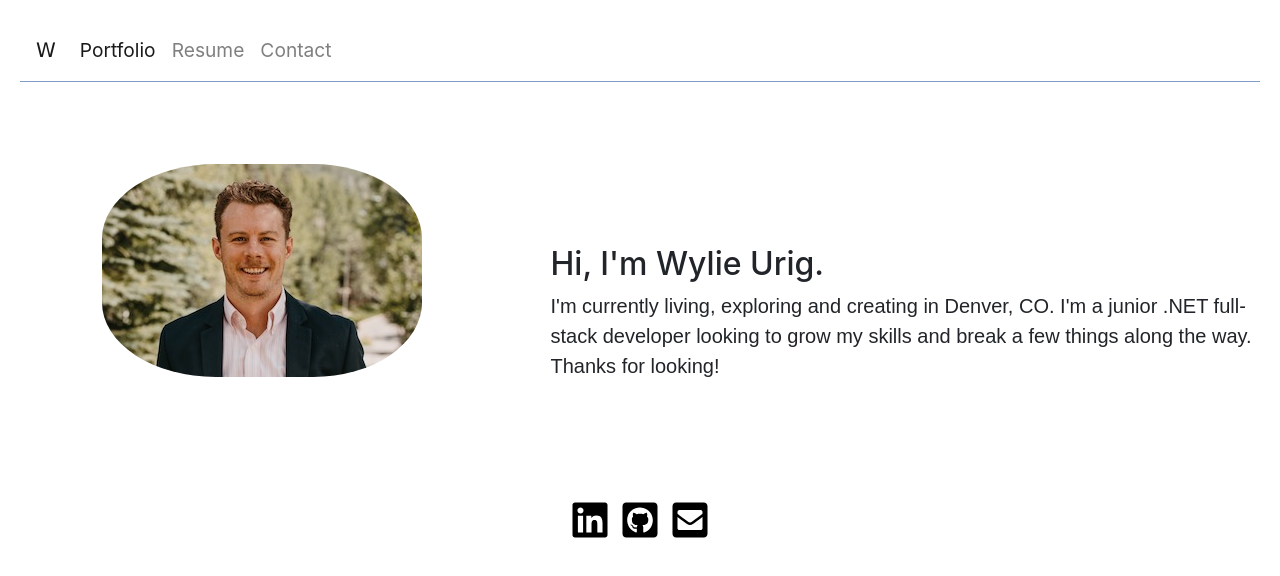
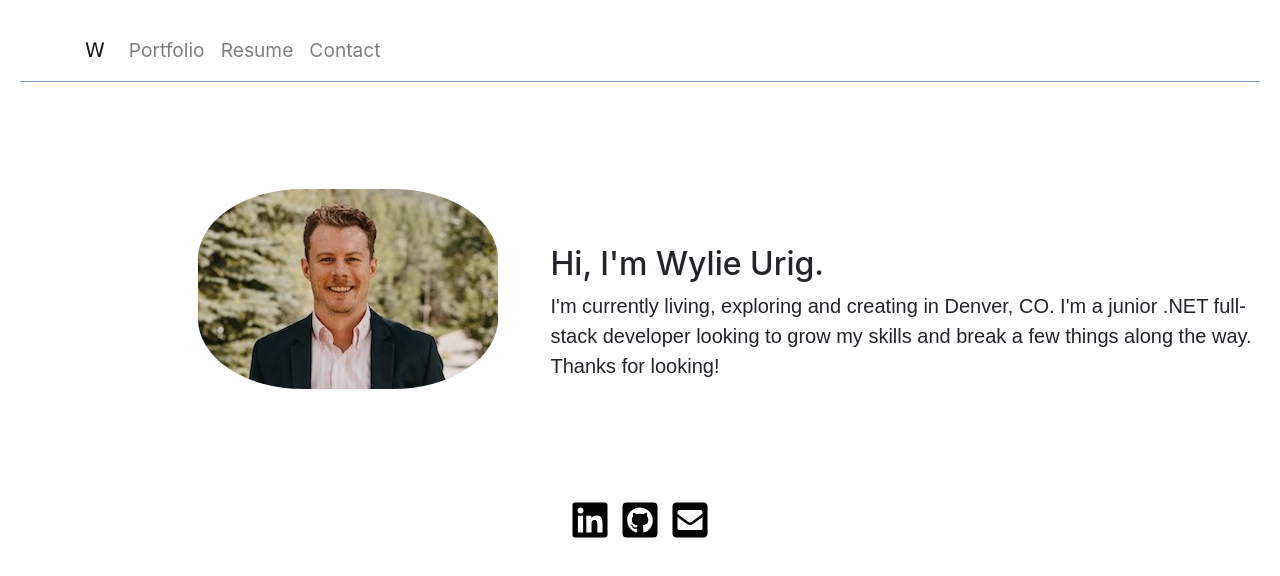
Before and after one commit to wylie-u/React-Portfolio, a React (Create React App) app: page / in a window 1280 px wide. Shown: the top 576 px of the page. Built offline with nearby package versions, Linux system fonts and the light colour scheme.

Commit message:
fixed nav and photo

```diff
--- a/package.json
+++ b/package.json
@@ -7,7 +7,7 @@
     "@testing-library/jest-dom": "^5.12.0",
     "@testing-library/react": "^11.2.7",
     "@testing-library/user-event": "^12.8.3",
-    "bootstrap": "^4.6.0",
+    "bootstrap": "^4.6.2",
     "gh-pages": "^3.2.0",
     "react": "^17.0.2",
     "react-bootstrap": "^1.6.0",
@@ -43,5 +43,4 @@
       "last 1 safari version"
     ]
   }
-
 }
--- a/src/Pages/About.js
+++ b/src/Pages/About.js
@@ -1,18 +1,17 @@
-import React from 'react';
+import React from "react";
 import AboutMe from "../components/About";
-import Nav from "../components/Nav";
+import Navigation from "../components/Nav";
 import Footer from "../components/Footer";
 
 
-function About () {
-    return (
-        <>
-        <Nav/>
-        <AboutMe/>
-        <Footer/>
-        </>
-
-    )
+function About() {
+  return (
+    <>
+      <Navigation />
+      <AboutMe />
+      <Footer />
+    </>
+  );
 }
 
 export default About;
--- a/src/Pages/Contact.js
+++ b/src/Pages/Contact.js
@@ -1,5 +1,5 @@
 import React from 'react';
-import Nav from "../components/Nav";
+import Navigation from "../components/Nav";
 import Footer from "../components/Footer";
 import ContactMe from '../components/Contact';
 
@@ -8,7 +8,7 @@ function Contact (){
     return (
 
         <>
-        <Nav/>
+        <Navigation/>
         <ContactMe/>
         <Footer/>
         </>
--- a/src/Pages/Portfolio.js
+++ b/src/Pages/Portfolio.js
@@ -1,5 +1,5 @@
 import React from 'react';
-import Nav from "../components/Nav";
+import Navigation from "../components/Nav";
 import Footer from "../components/Footer";
 import ProjectContainer from "../components/ProjectContainer";
 
@@ -10,7 +10,7 @@ function Projects (){
     return (
 
         <>
-        <Nav/>
+        <Navigation/>
         <ProjectContainer/>
         <Footer/>
         </>
--- a/src/Pages/Resume.js
+++ b/src/Pages/Resume.js
@@ -1,5 +1,5 @@
 import React from 'react';
-import Nav from "../components/Nav";
+import Navigation from "../components/Nav";
 import Footer from "../components/Footer";
 import Resume from '../components/Resume';
 
@@ -8,7 +8,7 @@ function ResumeInfo () {
     return (
 
         <>
-        <Nav/>
+        <Navigation/>
         <Resume/>
         <Footer/>
         </>
--- a/src/components/About/index.js
+++ b/src/components/About/index.js
@@ -1,20 +1,23 @@
 import React from "react";
-import headshot from "../../images/wylie-headshot.jpg";
+import headshot from "../../images/wylie-headshotcopy.jpg";
+import Card from "react-bootstrap/Card";
 import "./style.css";
 
 function AboutMe() {
   return (
     <div class="row">
       <div class="col-sm-12 col-md-6 col-lg-5">
-        <img src={headshot} alt="headshot" className="wy-image" />
+        <Card className="headshot-card" style={{ border: "none" }}>
+          <img src={headshot} alt="headshot" className="wy-image" />
+        </Card>
       </div>
       <div class="col-sm-12 col-md-6 col-lg-7">
         <article class="main-content">
           <h2>Hi, I'm Wylie Urig.</h2>
           <p>
             I'm currently living, exploring and creating in Denver, CO. I'm a
-            junior .NET full-stack developer looking to grow my skills and break a
-            few things along the way. Thanks for looking!{" "}
+            junior .NET full-stack developer looking to grow my skills and break
+            a few things along the way. Thanks for looking!{" "}
           </p>
         </article>
       </div>
--- a/src/components/About/style.css
+++ b/src/components/About/style.css
@@ -15,23 +15,21 @@
   }
 
   .wy-image {
-    position: relative;
-    left: 17%;
+    width: auto;
     border-radius: 35%;
 }
+
+.headshot-card {
+  align-items: center;
+  margin-top: 10%;
+}
+
 
 p {
     font-family: 'Noto Sans KR', sans-serif;
 }
 
 @media screen and (min-width: 768px) and (max-width: 992px)   {
-  .wy-image {
-    position: relative;
-    left: 5%;
-    top: 10%;
-    width: auto;
-
-  }
 
   .main-content {
     margin-left: -5px;
@@ -40,23 +38,20 @@ p {
 }
 
 @media screen and (min-width: 992px) {
-  .wy-image {
-    position: relative;
-    left: 15%;
-    padding-right: 5px;
-  }
-
   article {
     margin-top: 5%;
   }
 }
 
 
-@media screen and (max-width: 768px) {
+@media screen and (max-width: 767px) {
   .wy-image {
 
    display: none;
 
+  }
+  card {
+    display: none;
   }
 
   .main-content {
@@ -84,6 +79,7 @@ p {
 
 @media screen and (min-width: 1200px) {
   .wy-image{
-    margin-top: 5%;
+    position: relative;
+    left: 15%;
   }
 }
--- a/src/components/Nav/index.js
+++ b/src/components/Nav/index.js
@@ -1,50 +1,30 @@
 import React from "react";
 import "./style.css";
+import Container from "react-bootstrap/Container";
+import Nav from "react-bootstrap/Nav";
+import Navbar from "react-bootstrap/Navbar";
 import { Link } from "react-router-dom";
 
-function Nav() {
+
+function Navigation() {
   return (
-    <div>
-      <nav className="navbar navbar-expand-md nav-item navbar-light wy-nav">
+    <Navbar className="wy-nav" collapseOnSelect expand="lg" variant="light">
+      <Container>
         <Link to="/about" className="navbar-brand wy-logo">
           W
         </Link>
-        <button
-          className="navbar-toggler collapse"
-          type="button"
-          data-toggle="collapse"
-          data-target="#navbarTogglerDemo02"
-          aria-controls="navbarTogglerDemo02"
-          aria-expanded="false"
-          aria-label="Toggle navigation"
-        >
-          <span className="navbar-toggler-icon"></span>
-        </button>
-
-        <div className="collapse navbar-collapse" id="navbarTogglerDemo02">
-          <ul className="navbar-nav mr-auto mt-2 mt-lg-0">
-            <li className="nav-item active ">
-              <Link to="/portfolio" className="nav-link nav-link2">
-                Portfolio
-              </Link>
-            </li>
-            <li className="nav-item">
-              <Link to="/resume" className="nav-link nav-link3">
-                Resume
-              </Link>
-            </li>
-            <li className="nav-item">
-              <Link to="/contact" className="nav-link nav-link4">
-                Contact
-              </Link>
-            </li>
-          </ul>
-        </div>
-      </nav>
-    </div>
+        <Navbar.Toggle aria-controls="responsive-navbar-nav" />
+        <Navbar.Collapse id="responsive-navbar-nav">
+          <Nav className="me-auto">
+            <Nav.Link href="#portfolio">Portfolio</Nav.Link>
+            <Nav.Link href="#resume">Resume</Nav.Link>
+            <Nav.Link href="#contact">Contact</Nav.Link>
+          </Nav>
+          <Nav></Nav>
+        </Navbar.Collapse>
+      </Container>
+    </Navbar>
   );
 }
 
-export default Nav;
-
-// className="navbar-brand wy-logo"
+export default Navigation;
```
Also changed, not shown: src/images/wylie-headshotcopy.jpg (added), 1 other file (tests, documents, lock files or other folders).
